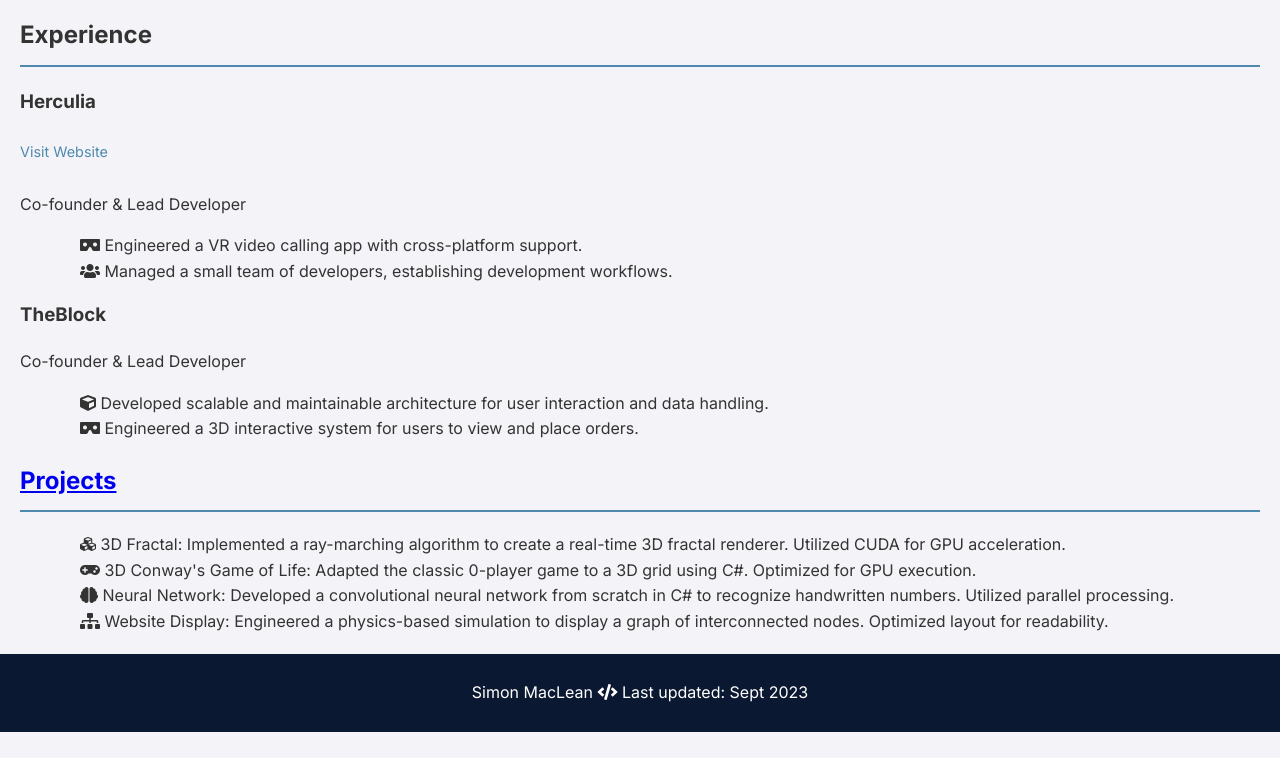
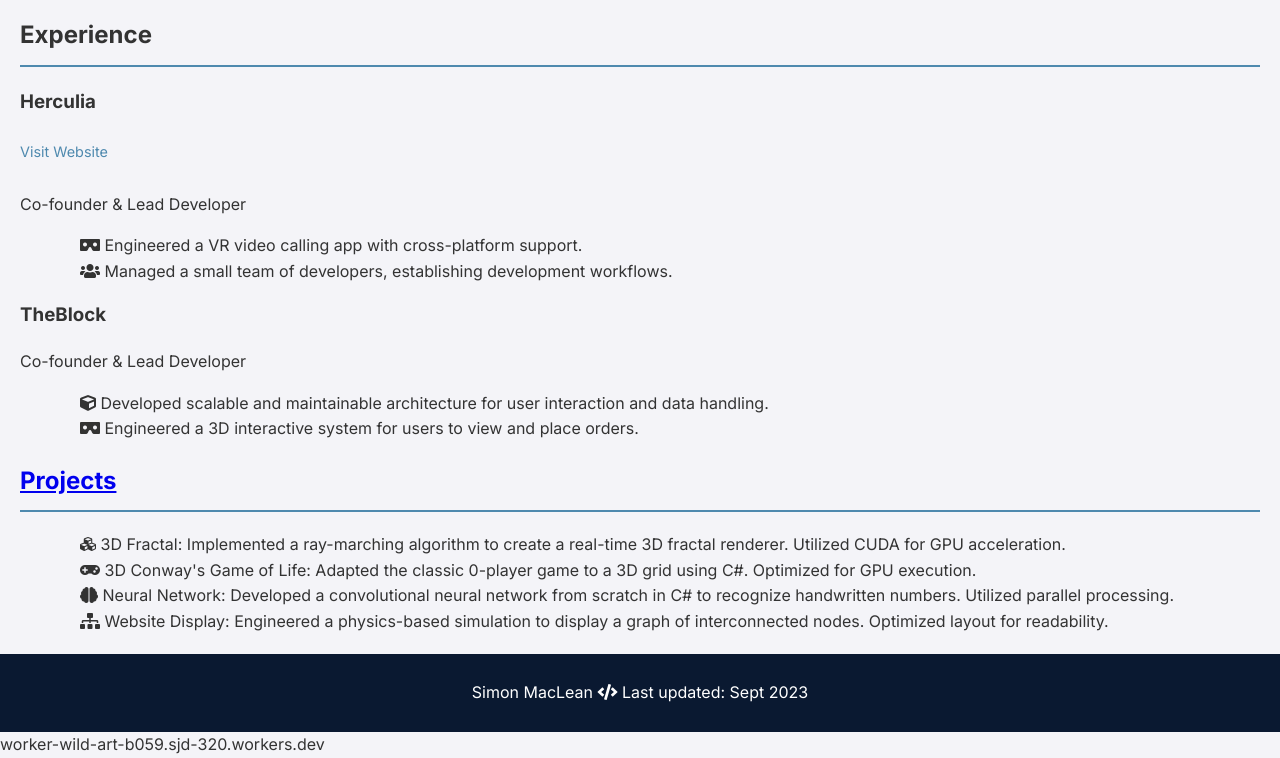
Before and after one commit to SimonMacLean/Resume, a plain HTML site: page index.html in a window 1280 px wide. Shown: the part 1157-1915 px from the top of the page. Before the commit the page ends 1889 px from the top, so only its background shows below. Drawn offline with Linux system fonts and the light colour scheme.

Commit message:
Update index.html

```diff
--- a/index.html
+++ b/index.html
@@ -104,6 +104,7 @@
     <footer class="footer">
         <p>Simon MacLean <i class="fas fa-code"></i> Last updated: Sept 2023</p>
     </footer>
+	<a>worker-wild-art-b059.sjd-320.workers.dev</a>
 
 </body>
 
```
